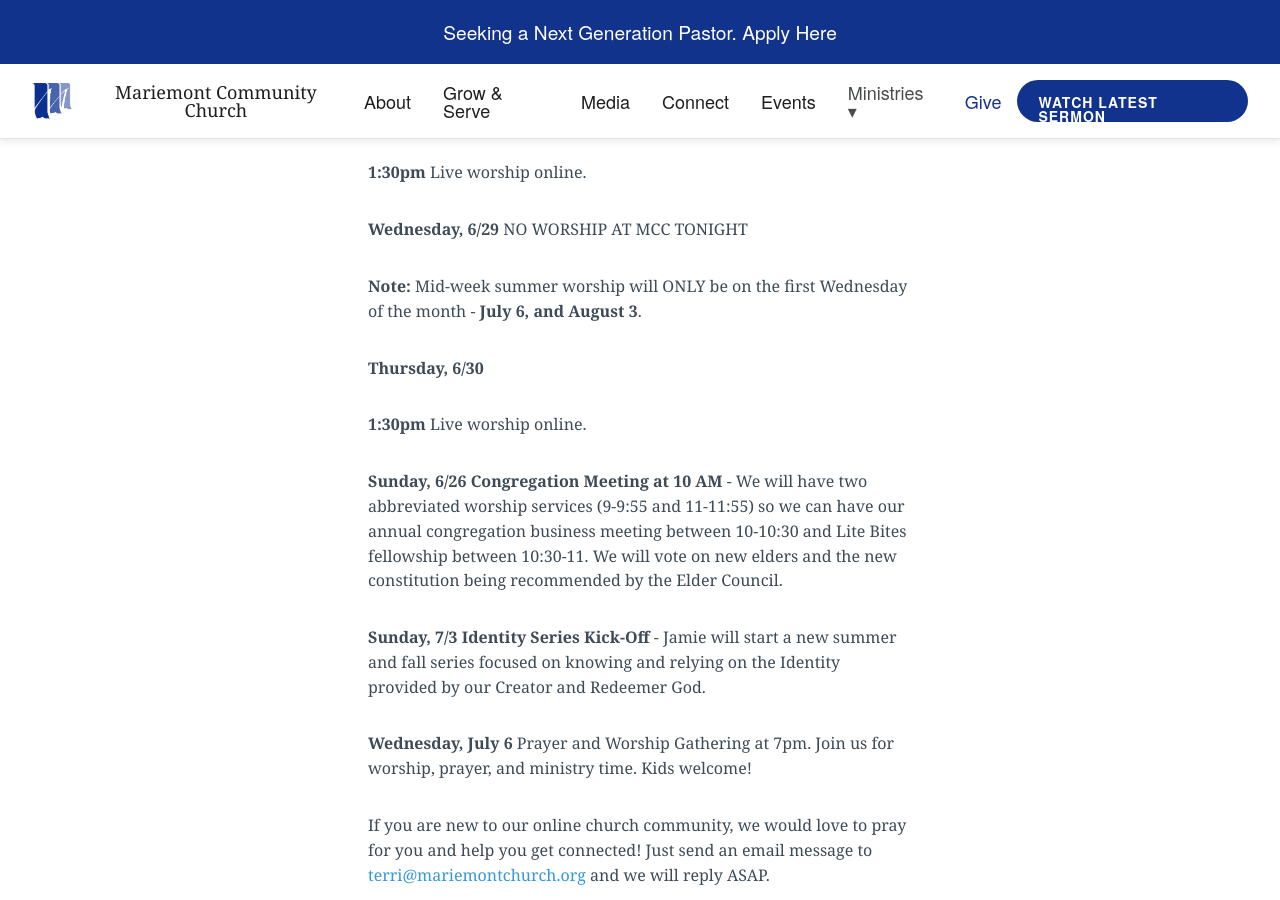
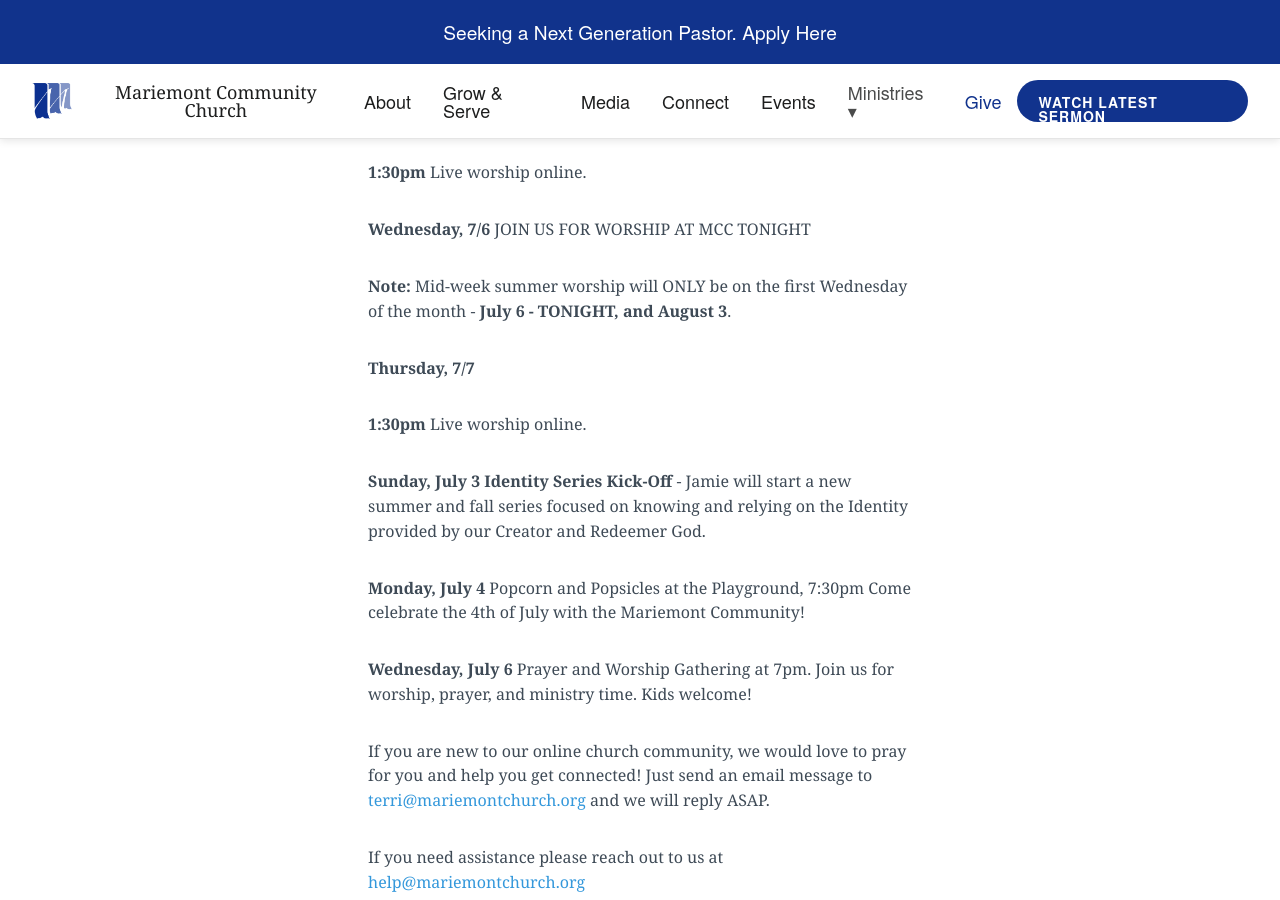
Before and after one commit to lukemoderwell/mariemont, a Jekyll site: the page built from updates.markdown, in a window 1280 px wide and 900 px high, scrolled down 628 px. Built offline with Jekyll 4.4.1, drawn with Linux system fonts in a browser that asks for light colours; nearby versions of some CDN libraries.

Commit message:
Updated Updates

```diff
--- a/updates.markdown
+++ b/updates.markdown
@@ -26,21 +26,23 @@
 Click here for our YouTube Channel to watch any videos you may have missed:
 [https://www.youtube.com/user/MariemontCh](https://www.youtube.com/user/MariemontCh)
 
-**Tuesday, 6/28**
+**Tuesday, 7/5**
 
 **1:30pm** Live worship online.
 
-**Wednesday, 6/29**  NO WORSHIP AT MCC TONIGHT
+**Wednesday, 7/6** JOIN US FOR WORSHIP AT MCC TONIGHT
 
-**Note:** Mid-week summer worship will ONLY be on the first Wednesday of the month - **July 6, and August 3**.
+**Note:** Mid-week summer worship will ONLY be on the first Wednesday of the month - **July 6 - TONIGHT, and August 3**.
 
-**Thursday, 6/30**
+**Thursday, 7/7**
 
 **1:30pm** Live worship online.
 
-**Sunday, 6/26** **Congregation Meeting at 10 AM** - We will have two abbreviated worship services (9-9:55 and 11-11:55) so we can have our annual congregation business meeting between 10-10:30 and Lite Bites fellowship between 10:30-11. We will vote on new elders and the new constitution being recommended by the Elder Council.
 
-**Sunday, 7/3**  **Identity Series Kick-Off** - Jamie will start a new summer and fall series focused on knowing and relying on the Identity provided by our Creator and Redeemer God.
+**Sunday, July 3**  **Identity Series Kick-Off** - Jamie will start a new summer and fall series focused on knowing and relying on the Identity provided by our Creator and Redeemer God.
+
+**Monday, July 4**  Popcorn and Popsicles at the Playground, 7:30pm
+Come celebrate the 4th of July with the Mariemont Community!
 
 **Wednesday, July 6**  Prayer and Worship Gathering at 7pm.
 Join us for worship, prayer, and ministry time. Kids welcome!
```
